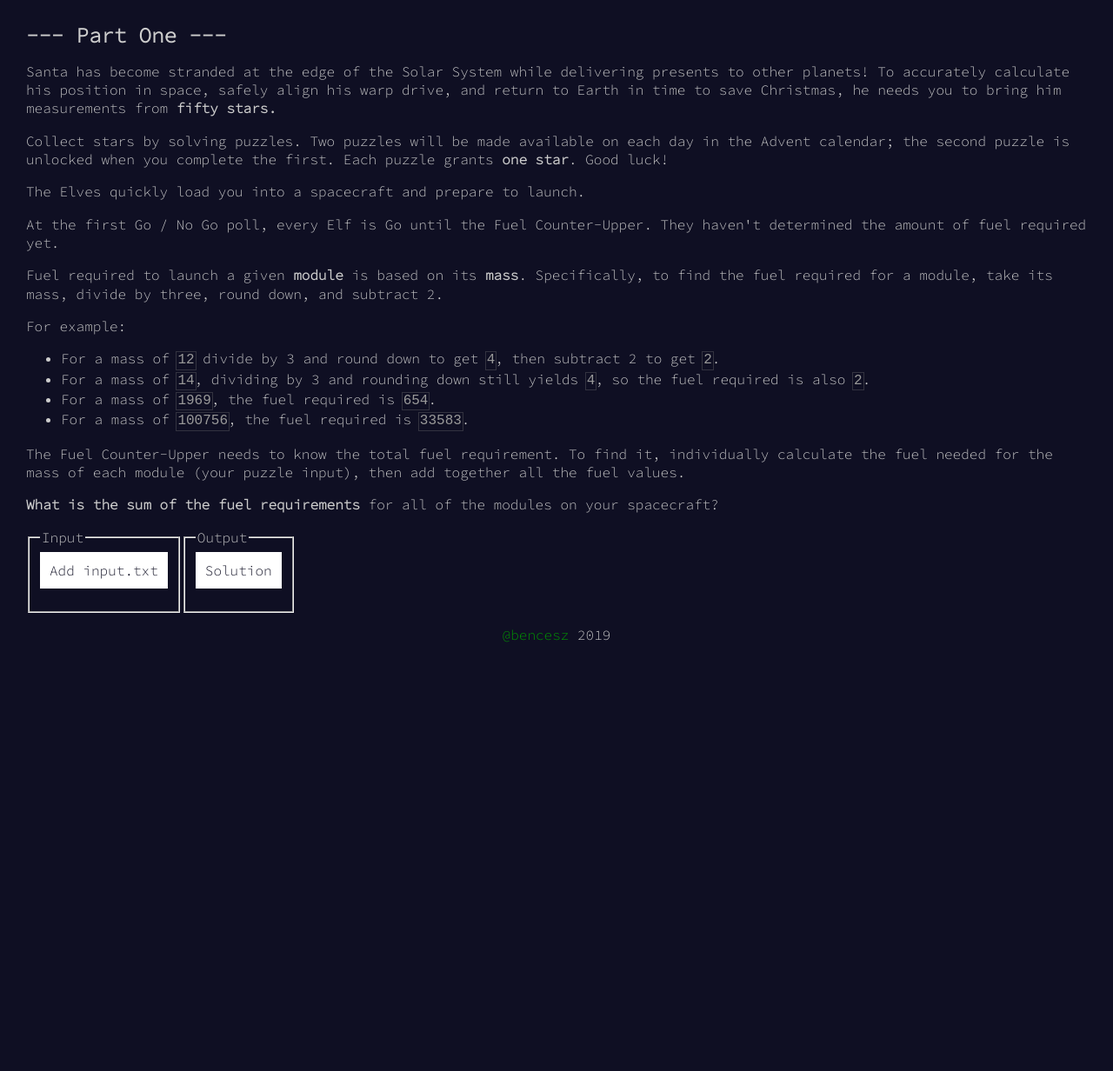
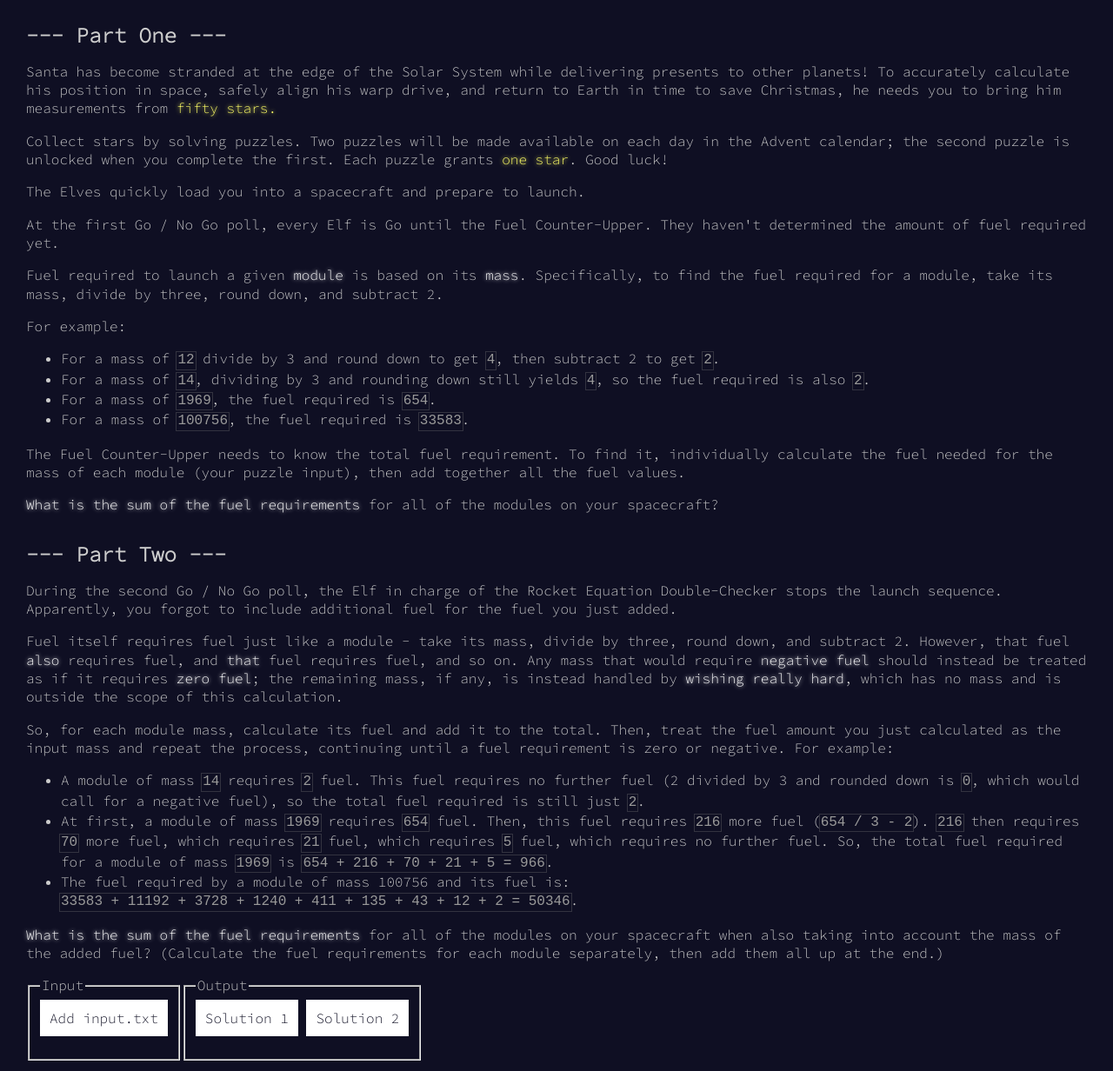
Before and after one commit to bencesz/advent-of-code, a plain HTML site: page day01/index.html in a window 1280 px wide. Shown: the part 135-1367 px from the top of the page at 87% size. Before the commit the page ends 921 px from the top, so only its background shows below. Drawn offline with Linux system fonts and the light colour scheme.

Commit message:
feat: Day 1 - part 2

```diff
--- a/base.css
+++ b/base.css
@@ -88,6 +88,16 @@ table td {
     padding: 15px;
     font-size: 1.5rem;
 }
+article em {
+    color: #ffffff;
+    font-style: normal;
+    text-shadow: 0 0 5px #ffffff;
+}
+article em.star {
+    color: #ffff66;
+    font-style: normal;
+    text-shadow: 0 0 5px #ffff66;
+}
 footer {
     padding: 15px;
     text-align: center;
--- a/day01/index.html
+++ b/day01/index.html
@@ -3,7 +3,7 @@
 <head>
     <meta charset="UTF-8">
     <title>Advent Of Code 2019 -  Day 1</title>
-    <link href="//fonts.googleapis.com/css?family=Source+Code+Pro:300&amp;subset=latin,latin-ext" rel="stylesheet" type="text/css">
+    <link href="https://fonts.googleapis.com/css?family=Source+Code+Pro:300&amp;subset=latin,latin-ext" rel="stylesheet" type="text/css">
     <link rel="stylesheet" type="text/css" href="../base.css">
     <script type="text/javascript" src="../main.js"></script>
     <script type="text/javascript" src="solution.js"></script>
@@ -16,11 +16,11 @@
 
         <article role="article">
             <h2>--- Part One ---</h2>
-            <p>Santa has become stranded at the edge of the Solar System while delivering presents to other planets! To accurately calculate his position in space, safely align his warp drive, and return to Earth in time to save Christmas, he needs you to bring him measurements from <strong>fifty stars.</strong></p>
-            <p>Collect stars by solving puzzles. Two puzzles will be made available on each day in the Advent calendar; the second puzzle is unlocked when you complete the first. Each puzzle grants <strong>one star</strong>. Good luck!</p>
+            <p>Santa has become stranded at the edge of the Solar System while delivering presents to other planets! To accurately calculate his position in space, safely align his warp drive, and return to Earth in time to save Christmas, he needs you to bring him measurements from <em class="star">fifty stars.</em></p>
+            <p>Collect stars by solving puzzles. Two puzzles will be made available on each day in the Advent calendar; the second puzzle is unlocked when you complete the first. Each puzzle grants <em class="star">one star</em>. Good luck!</p>
             <p>The Elves quickly load you into a spacecraft and prepare to launch.</p>
             <p>At the first Go / No Go poll, every Elf is Go until the Fuel Counter-Upper. They haven't determined the amount of fuel required yet.</p>
-            <p>Fuel required to launch a given <strong>module</strong> is based on its <strong>mass</strong>. Specifically, to find the fuel required for a module, take its mass, divide by three, round down, and subtract 2.</p>
+            <p>Fuel required to launch a given <em>module</em> is based on its <em>mass</em>. Specifically, to find the fuel required for a module, take its mass, divide by three, round down, and subtract 2.</p>
             <p>For example:</p>
             <ul>
                 <li>For a mass of <code>12</code> divide by 3 and round down to get <code>4</code>, then subtract 2 to get <code>2</code>.</li>
@@ -29,7 +29,20 @@
                 <li>For a mass of <code>100756</code>, the fuel required is <code>33583</code>.</li>
             </ul>
             <p>The Fuel Counter-Upper needs to know the total fuel requirement. To find it, individually calculate the fuel needed for the mass of each module (your puzzle input), then add together all the fuel values.</p>
-            <p><strong>What is the sum of the fuel requirements</strong> for all of the modules on your spacecraft?</p>
+            <p><em>What is the sum of the fuel requirements</em> for all of the modules on your spacecraft?</p>
+        </article>
+
+        <article role="article">
+            <h2>--- Part Two ---</h2>
+            <p>During the second Go / No Go poll, the Elf in charge of the Rocket Equation Double-Checker stops the launch sequence. Apparently, you forgot to include additional fuel for the fuel you just added.</p>
+            <p>Fuel itself requires fuel just like a module - take its mass, divide by three, round down, and subtract 2. However, that fuel <em>also</em> requires fuel, and <em>that</em> fuel requires fuel, and so on. Any mass that would require <em>negative fuel</em> should instead be treated as if it requires <em>zero fuel</em>; the remaining mass, if any, is instead handled by <em>wishing really hard</em>, which has no mass and is outside the scope of this calculation.</p>
+            <p>So, for each module mass, calculate its fuel and add it to the total. Then, treat the fuel amount you just calculated as the input mass and repeat the process, continuing until a fuel requirement is zero or negative. For example:</p>
+            <ul>
+                <li>A module of mass <code>14</code> requires <code>2</code> fuel. This fuel requires no further fuel (2 divided by 3 and rounded down is <code>0</code>, which would call for a negative fuel), so the total fuel required is still just <code>2</code>.</li>
+                <li>At first, a module of mass <code>1969</code> requires <code>654</code> fuel. Then, this fuel requires <code>216</code> more fuel (<code>654 / 3 - 2</code>). <code>216</code> then requires <code>70</code> more fuel, which requires <code>21</code> fuel, which requires <code>5</code> fuel, which requires no further fuel. So, the total fuel required for a module of mass <code>1969</code> is <code>654 + 216 + 70 + 21 + 5 = 966</code>.</li>
+                <li>The fuel required by a module of mass 100756 and its fuel is: <code>33583 + 11192 + 3728 + 1240 + 411 + 135 + 43 + 12 + 2 = 50346</code>.</li>
+            </ul>
+            <p><em>What is the sum of the fuel requirements</em> for all of the modules on your spacecraft when also taking into account the mass of the added fuel? (Calculate the fuel requirements for each module separately, then add them all up at the end.)</p>
         </article>
 
         <div class="content">
@@ -45,7 +58,8 @@
 
             <fieldset class="output">
                 <legend>Output</legend>
-                <button type="button" class="primary" onclick="new Solution(1).calculate()">Solution</button>
+                <button type="button" class="primary" onclick="new Solution1(1).calculate()">Solution 1</button>
+                <button type="button" class="primary" onclick="new Solution2(1).calculate()">Solution 2</button>
                 <pre></pre>
             </fieldset>
 
--- a/day01/solution.js
+++ b/day01/solution.js
@@ -2,16 +2,17 @@ window.onload = () => {
     new InputRegister(1).init();
 };
 
-class Solution extends OutputCalculator {
+class Solution1 extends OutputCalculator {
     constructor(dayIndex) { super(dayIndex); }
 
+    calculateFuelRequired = (mass) => Math.floor(mass / 3) - 2;
+
     calculate() {
-        const calculateMass = (value) => Math.floor(value / 3) - 2;
         // Create array from lines and turn values into integers
         const parsedInput = this._inputData
             .trim()
             .split('\n')
-            .map(value => calculateMass(parseInt(value)));
+            .map(value => this.calculateFuelRequired(parseInt(value)));
         // Accumulate values
         const output = parsedInput
             .reduce((a, b) => a + b);
@@ -20,3 +21,37 @@ class Solution extends OutputCalculator {
         this.fillOutput(output);
     }
 }
+
+class Solution2 extends OutputCalculator {
+    constructor(dayIndex) { super(dayIndex); }
+
+    calculateFuelRequired = (mass) => Math.floor(mass / 3) - 2;
+
+    calculateTotalFuelRequired = (mass) => {
+        let totalFuelRequired = 0;
+        while(mass >  0) {
+            const fuel = this.calculateFuelRequired(mass);
+            if (fuel > 0) {
+                mass = fuel;
+                totalFuelRequired += fuel;
+            } else {
+                mass = 0;
+            }
+        }
+        return totalFuelRequired;
+    };
+
+    calculate() {
+        // Create array from lines and turn values into integers
+        const parsedInput = this._inputData
+            .trim()
+            .split('\n')
+            .map(value => this.calculateTotalFuelRequired(parseInt(value)));
+        // Accumulate values
+        const output = parsedInput
+            .reduce((a, b) => a + b);
+
+        // Fill output field
+        this.fillOutput(output);
+    }
+}
--- a/main.js
+++ b/main.js
@@ -25,7 +25,7 @@ class InputRegister {
     constructor(dayIndex) {
         this._inputEl = document.querySelector('.input input');
         this._inputResultEl = document.querySelector('.input pre');
-        this._dataKey = 'AOC_INPUT_DAY' + dayIndex;
+        this._dataKey = 'AOC_2019_INPUT_DAY' + dayIndex;
     }
 
     set input(data) {
```
Also changed, not shown: index.html (+1 -1 lines).
